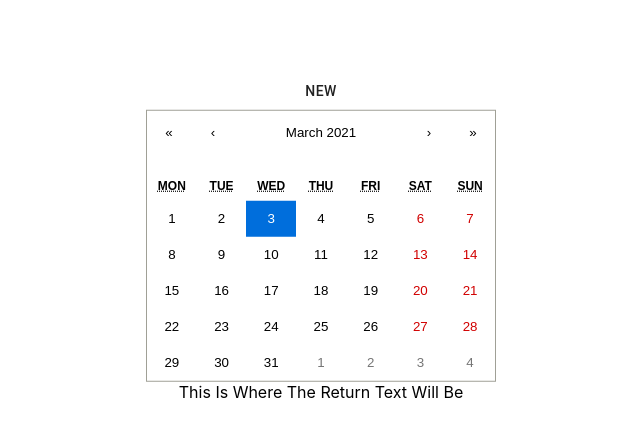
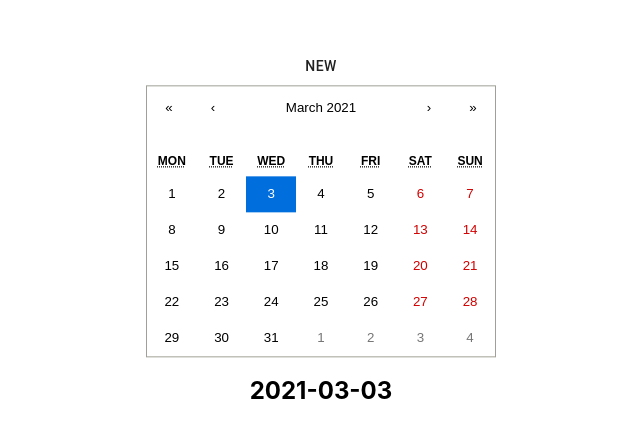
Before and after one commit to jjdoar/SentimentJournal, a React (Create React App) app in the folder frontend/: page / in a window 1280 px wide. Shown: the part 163-600 px from the top of the page, without its empty margins (319-959 px from the left). Built offline with nearby package versions, Linux system fonts and the light colour scheme; no server answers.

Commit message:
get restore

```diff
--- a/frontend/src/App.js
+++ b/frontend/src/App.js
@@ -1,5 +1,6 @@
 import "./App.css";
 import EntrySubmitter from "./EntrySubmitter";
+import EntryViewer from "./EntryViewer";
 import React, { useState, useEffect } from "react";
 import { Link } from "react-router-dom";
 import Calendar from "react-calendar";
@@ -23,8 +24,7 @@ function App() {
         <Button>New</Button>
       </Link>
       <Calendar onChange={onChange} value={value} />
-
-      <Box>This Is Where The Return Text Will Be</Box>
+      <EntryViewer date={value}/>
     </div>
   );
 }
--- a/frontend/src/EntryViewer.js
+++ b/frontend/src/EntryViewer.js
@@ -1,10 +1,38 @@
 import React, { useState, useEffect } from "react";
 import { Button, TextareaAutosize } from "@material-ui/core";
+import axios from "axios";
 
-// GET request for some period of time
+function EntryViewer(props) {
+  var date = props.date;
+  const date_a =
+    date.getUTCFullYear() +
+    "-" +
+    ("00" + (date.getUTCMonth() + 1)).slice(-2) +
+    "-" +
+    ("00" + date.getUTCDate()).slice(-2);
 
-// Put journal entries in some data structure
+  const date_b =
+    date.getUTCFullYear() +
+    "-" +
+    ("00" + (date.getUTCMonth() + 1)).slice(-2) +
+    "-" +
+    ("00" + (date.getUTCDate() + 1)).slice(-2);
 
-// Display entry for the selected date
+
+  axios({
+    method: "GET",
+    url: "http://127.0.0.1:8081/v0/journal_entries",
+    params: { 'startDate': date_a, "endDate": date_b, "userID": 1 },
+  }).then((response) => {
+    console.log(response);
+  }).catch((error) => {
+    console.log(error);
+  });
+
+  return (
+    <h2>{date_a}</h2>
+
+  );
+}
 
 export default EntryViewer;
```
Also changed, not shown: 2 other files (tests, documents, lock files or other folders).
